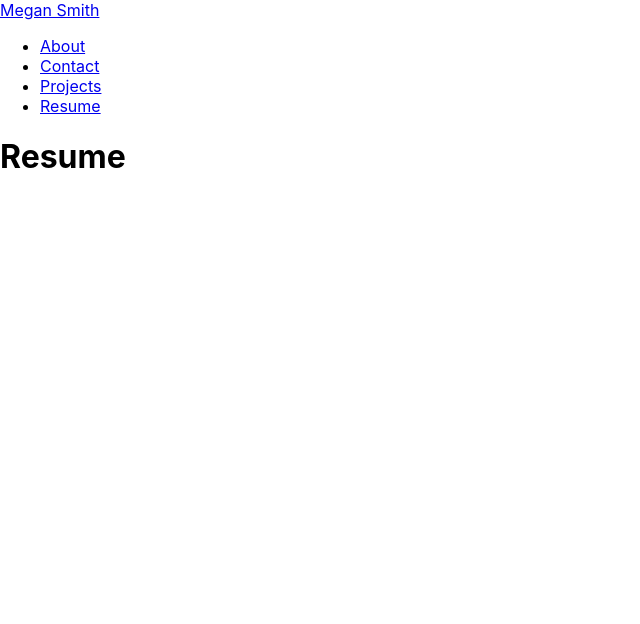
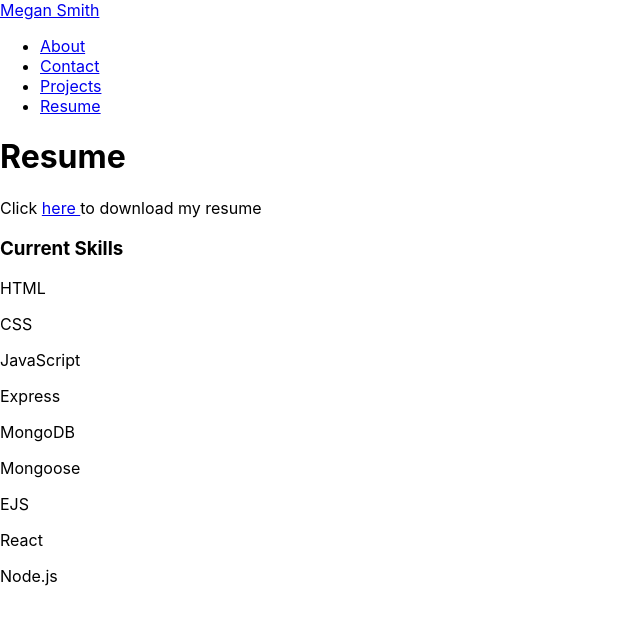
Before and after one commit to Megans766/portfolio-react, a React (Create React App) app: page /resume in a window 1280 px wide. Shown: the top 624 px of the page, without its empty margins (0-640 px from the left). Built offline with nearby package versions, Linux system fonts and the light colour scheme.

Commit message:
update resume component

```diff
--- a/src/pages/About.jsx
+++ b/src/pages/About.jsx
@@ -4,7 +4,7 @@ function About() {
       <h2>About Megan</h2>
       <h4>maybe put a photo here</h4>
       <p>
-        I'm a Software Engineer with a background in renewable energy. I enjoy problem-solving, working on team oriented projects, and acquiring new skills and knowledge. I am currently pursuing a BS in Computer Engineering from SNHU and a Software Engineering Immersive Certificate from General Assembly.
+        I'm a Software Engineer with a background in renewable energy. I enjoy problem-solving, working on team oriented projects, and acquiring new skills and knowledge. I am currently pursuing a BS in Computer Science from SNHU and a Software Engineering Immersive Certificate from General Assembly.
       </p>
       <h3>Hobbies</h3>
       <div>
--- a/src/pages/Resume.jsx
+++ b/src/pages/Resume.jsx
@@ -1,6 +1,21 @@
 function Resume() {
   return (
+    <>
     <h1>Resume</h1>
+    <p>Click <a href='./Resume.pdf'>here </a>to download my resume</p>
+    <h3>Current Skills</h3>
+    <div>
+      <p>HTML</p>
+      <p>CSS</p>
+      <p>JavaScript</p>
+      <p>Express</p>
+      <p>MongoDB</p>
+      <p>Mongoose</p>
+      <p>EJS</p>
+      <p>React</p>
+      <p>Node.js</p>
+    </div>
+    </>
   )
 }
 
```
Also changed, not shown: 1 other file (tests, documents, lock files or other folders).
